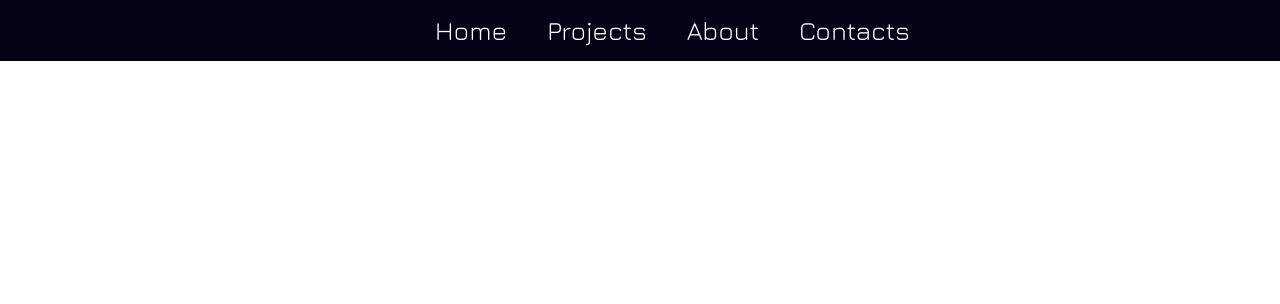
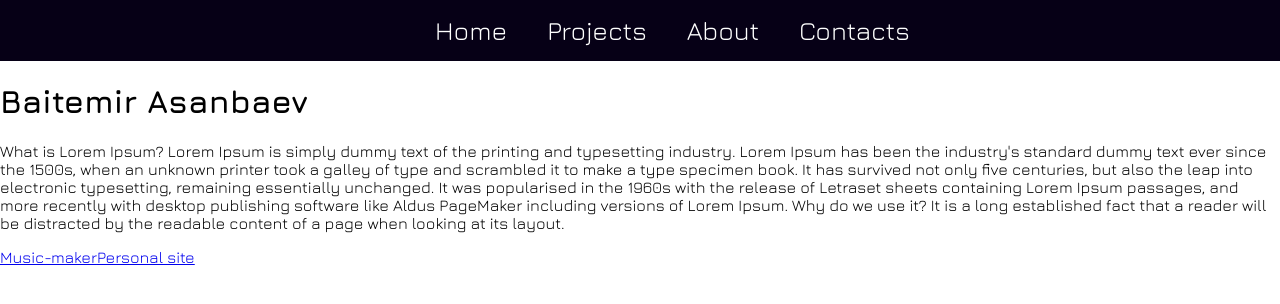
Before and after one commit to BaitemirAsanbaev/personal-site, a React (Create React App) app: page / in a window 1280 px wide. Shown: the top 304 px of the page. Built offline with nearby package versions, Linux system fonts and the light colour scheme.

Commit message:
filled home page

```diff
--- a/src/components/Site/Home/Home.js
+++ b/src/components/Site/Home/Home.js
@@ -1,10 +1,21 @@
+import { Link } from "react-router-dom";
 import classes from "./Home.module.css";
 
 const Home = () => {
-  return ( <div className={classes.Home}>
-    <div className={classes.info}></div>
-    <div className={classes.best_projects}></div>
-  </div> );
+  return (<div className={classes.Home}>
+    <div className={classes.home_about}>
+      <div className={classes.img}></div>
+      <div className={classes.info}>
+        <h1>Baitemir Asanbaev</h1>
+        <p>What is Lorem Ipsum? Lorem Ipsum is simply dummy text of the printing and typesetting industry. Lorem Ipsum has been the industry's standard dummy text ever since the 1500s, when an unknown printer took a galley of type and scrambled it to make a type specimen book. It has survived not only five centuries, but also the leap into electronic typesetting, remaining essentially unchanged. It was popularised in the 1960s with the release of Letraset sheets containing Lorem Ipsum passages, and more recently with desktop publishing software like Aldus PageMaker including versions of Lorem Ipsum. Why do we use it? It is a long established fact that a reader will be distracted by the readable content of a page when looking at its layout.
+        </p>
+      </div>
+    </div>
+    <div className={classes.best_projects}>
+      <Link to={"/projects/music-maker"}>Music-maker</Link>
+      <Link to={"/projects/personal-site"}>Personal site</Link>
+    </div>
+  </div>);
 }
 
 export default Home;
```
